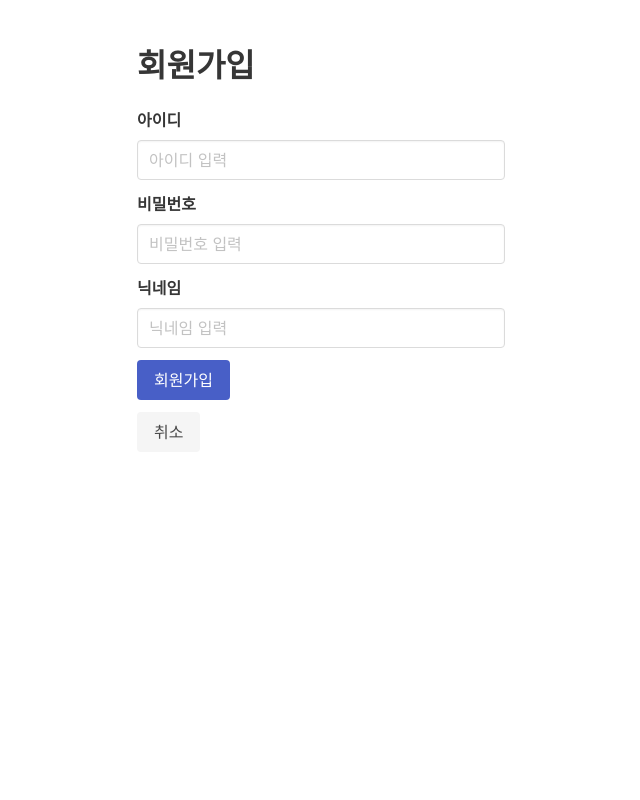
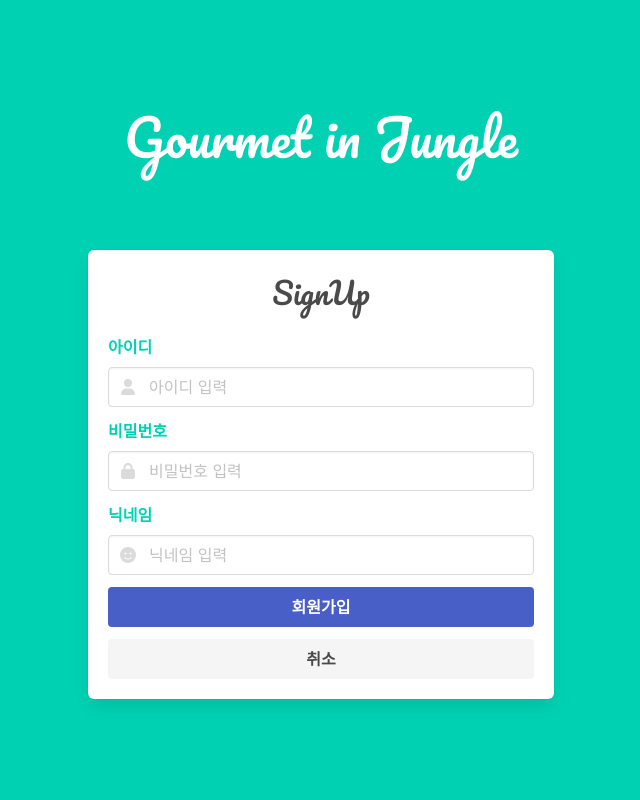
Before and after one commit to ljo1010/KRAFTONJUNGLE_WEEK0, a Flask app: page /register in a window 1280 px wide. Shown: the whole page, without its empty margins (319-959 px from the left). Run offline with Flask 3, Linux system fonts and the light colour scheme.

Commit message:
(login,register)css clear

```diff
--- a/templates/register.html
+++ b/templates/register.html
@@ -4,15 +4,64 @@
     <meta charset="UTF-8">
     <title>회원가입</title>
     <link rel="stylesheet" href="https://cdn.jsdelivr.net/npm/bulma@0.9.1/css/bulma.min.css">
+    <script defer src="https://use.fontawesome.com/releases/v6.4.0/js/all.js"></script>
 </head>
+<style>
+    @import url(https://fonts.googleapis.com/css?family=Oswald);
+    @import url(https://fonts.googleapis.com/css?family=Open+Sans+Condensed:300);
+    @import url(https://fonts.googleapis.com/css?family=Pacifico);
+    #title {
+        text-align: center; /* 텍스트를 가운데 정렬합니다 */
+    }
+
+    .style-1 {
+        font-family: "Pacifico", sans-serif;
+        margin-top: 100px;
+        width: 100%;
+        font-size: 50px;
+        text-transform: none!important;
+        /* 추가적인 스타일링이 필요하면 여기에 작성 */
+    }
+    .my-column-height {
+        height: 500px; /* 원하는 높이로 설정 */
+    }
+
+    .label {
+        color: #00d1b2;
+    }
+    .signup-header{
+        font-family: "Pacifico", sans-serif;
+        font-size: 30px;
+        text-align: center;
+        margin-bottom: 20px; /* 하단 여백 */
+    }
+    .signin-button {
+        width: 100%; /* 버튼의 너비를 부모 요소의 너비에 맞춥니다 */
+        font-weight: bold;
+    }
+    .register {
+        text-align: center;
+    }
+
+    .register a {
+        color: #00d1b2 !important; /* 회원가입 링크에만 색상 적용 */
+        margin-left: 10px; /* 링크와 텍스트 사이의 여백 추가 */
+    }
+    .control {
+        margin-top: 5px;
+    }
+</style>
 <body>
-
-<section class="section">
+    <div class="hero is-primary is-fullheight">
+        <div id="title">
+            <h1 class="style-1">Gourmet in Jungle</h1>
+        </div>
+        <div class="hero-body">
             <div class="container">
                 <div class="columns is-centered">
-            <div class="column is-one-third">
-                <form action="/api/register" method="post">
-                    <h1 class="title">회원가입</h1>
+                    <div class="column is-5 my-column-height">
+                        <form action="/api/register" method="post" class="box">
+                            <div class="signup-header">SignUp</div>
 
                             <!-- Server Message -->
                             {% if msg %}
@@ -24,45 +73,57 @@
                             <!-- ID Field -->
                             <div class="field">
                                 <label class="label">아이디</label>
-                        <div class="control">
+                                <div class="control has-icons-left">
                                     <input class="input" type="text" name="id_give" placeholder="아이디 입력">
+                                    <span class="icon is-small is-left">
+                                        <i class="fa-solid fa-user"></i>
+                                    </span>
                                 </div>
                             </div>
 
                             <!-- Password Field -->
                             <div class="field">
                                 <label class="label">비밀번호</label>
-                        <div class="control">
+                                <div class="control has-icons-left">
                                     <input class="input" type="password" name="pw_give" placeholder="비밀번호 입력">
+                                    <span class="icon is-small is-left">
+                                        <i class="fa fa-lock"></i>
+                                    </span>
                                 </div>
                             </div>
 
                             <!-- Nickname Field -->
                             <div class="field">
                                 <label class="label">닉네임</label>
-                        <div class="control">
+                                <div class="control has-icons-left">
                                     <input class="input" type="text" name="nickname_give" placeholder="닉네임 입력">
+                                    <span class="icon is-small is-left">
+                                        <i class="fa-solid fa-face-smile"></i>
+                                    </span>
                                 </div>
                             </div>
 
                             <!-- Submit Button -->
                             <div class="field">
                                 <div class="control">
-                            <button class="button is-link">회원가입</button>
+                                    <button class="button is-link signin-button">회원가입</button>
                                 </div>
                             </div>
 
                             <!-- Cancel Button -->
                             <div class="field">
                                 <div class="control">
-                            <button class="button is-light" onclick="window.history.back(); return false;">취소</button>
+                                    <button class="button is-light signin-button" onclick="window.history.back(); return false;">취소</button>
                                 </div>
                             </div>
                         </form>
                     </div>
                 </div>
             </div>
-</section>
+        </div>
+    </div>
+</body>
+
 
 </body>
 </html>
```
Also changed, not shown: templates/index.html (+10 -8 lines), templates/login.html (+56 -5 lines). Lines whose indentation alone changed are shown as unchanged.
